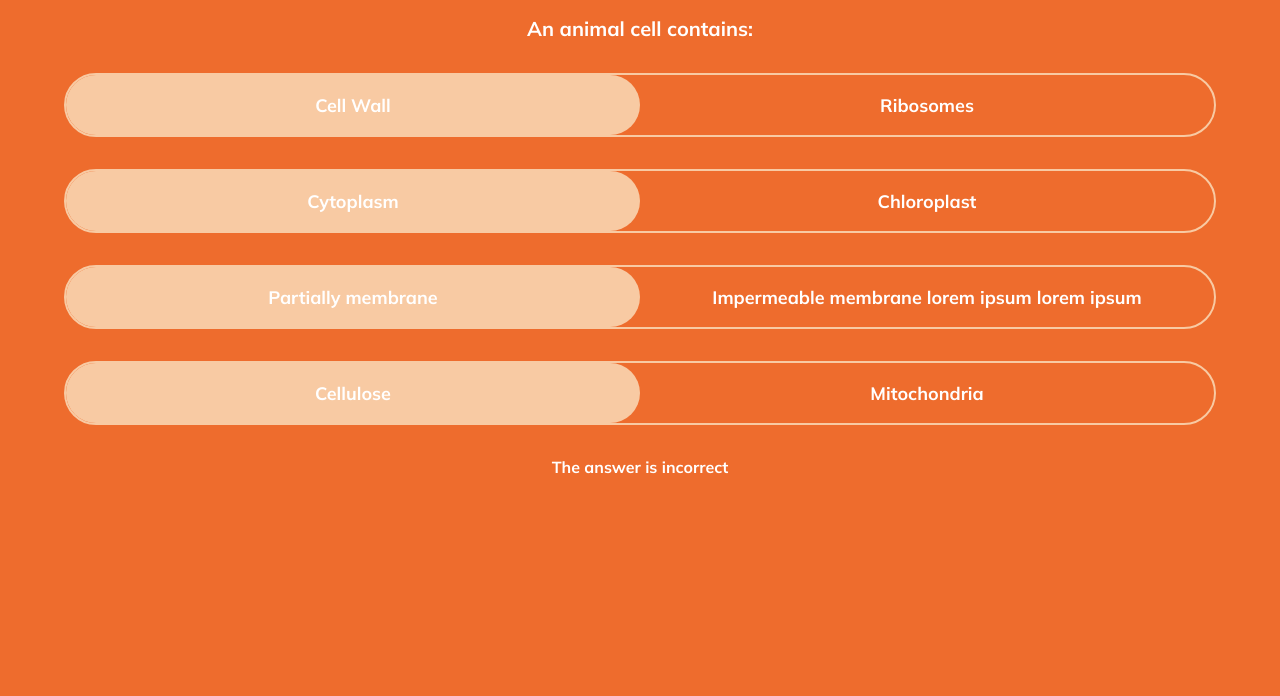
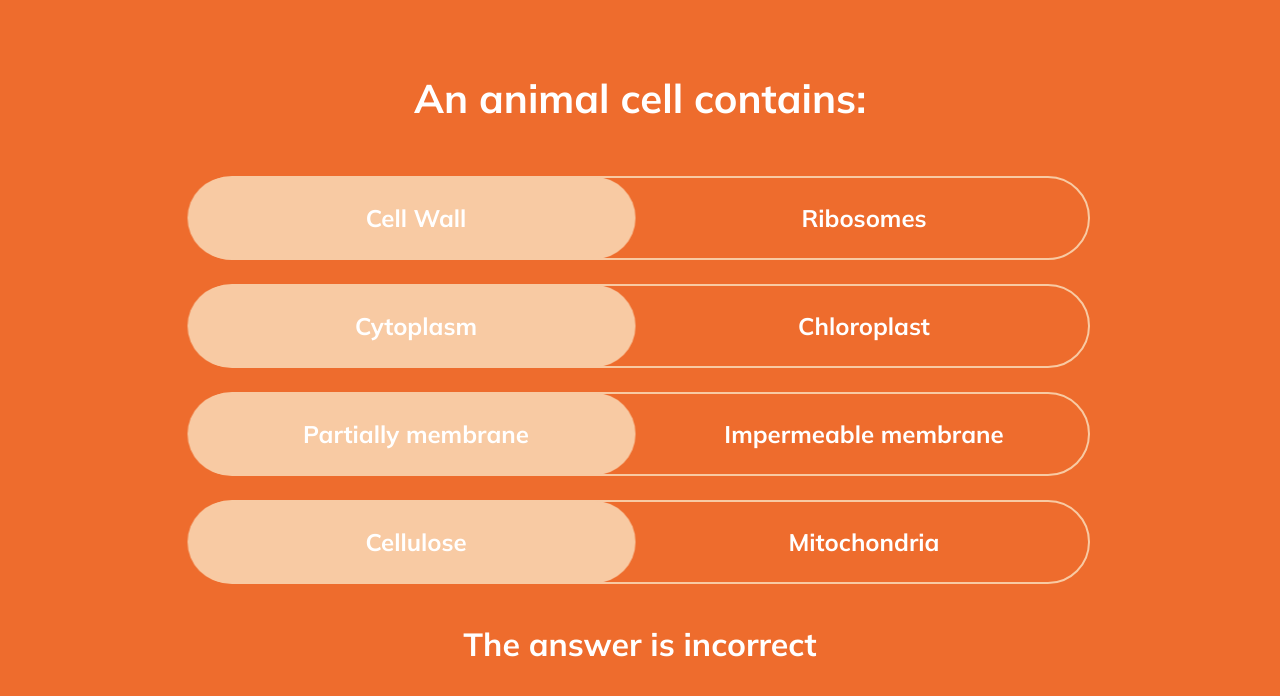
Before and after one commit to TheThomasY/quiz-toggle, a React (Create React App) app: page / in a window 1280 px wide. Shown: the top 696 px of the page. Built offline with nearby package versions, Linux system fonts and the light colour scheme.

Commit message:
style: desktop styles and minor tweaks to bubbles

```diff
--- a/src/App.scss
+++ b/src/App.scss
@@ -1,7 +1,8 @@
-@import './styles/colors.module.scss';
+@import './styles/_variables.module.scss';
 
 .App {
   width: 90%;
+  max-width: 90rem;
   margin-inline: auto;
   color: #ffffff;
   text-align: center;
@@ -11,6 +12,7 @@
   margin-top: 1.6rem;
   font-size: 2rem;
   font-weight: 700;
+  line-height: 3.2rem;
 }
 
 .answers-list {
@@ -21,3 +23,16 @@
   margin-top: 3.2rem;
   font-size: 1.6rem;
 }
+
+@media (min-width: $lg) {
+  .question {
+    margin-top: 7rem;
+    font-size: 4rem;
+    line-height: 5.6rem;
+  }
+
+  .answers-status {
+    margin-top: 4rem;
+    font-size: 3.2rem;
+  }
+}
--- a/src/App.tsx
+++ b/src/App.tsx
@@ -21,7 +21,7 @@ function App() {
       answerOptions: [
         ['Cell Wall', 'Ribosomes'],
         ['Cytoplasm', 'Chloroplast'],
-        ['Partially membrane', 'Impermeable membrane lorem ipsum lorem ipsum'],
+        ['Partially membrane', 'Impermeable membrane'],
         ['Cellulose', 'Mitochondria']
       ],
       correct: [1,1,0,0]
--- a/src/components/AnswerOptions.scss
+++ b/src/components/AnswerOptions.scss
@@ -1,14 +1,13 @@
+@import '../styles/_variables.module.scss';
+
 .answer-options {
   margin-top: 3.2rem;
-
   display: flex;
   justify-content: space-around;
   align-items: center;
   flex-wrap: wrap;
-
   border: 2px solid #f8caa3;
   border-radius: 5rem;
-
   position: relative;
 }
 
@@ -16,7 +15,7 @@
   height: 6rem;
   min-width: 50%;
   flex-grow: 1;
-  padding: 0.9rem;
+  padding: 0 1rem;
   display: grid;
   place-items: center;
   font-size: 1.8rem;
@@ -28,22 +27,39 @@
 .selection-bubble-lr {
   position: absolute;
   width: 50%;
-  height: 100%;
+  height: 102%;
   left: 0;
-  top: 0;
-  border-radius: 5rem;
+  top: -1%;
+  border-radius: 50px;
   background-color: #f8caa3;
   transition: all ease 0.5s;
 }
 
 .selection-bubble-ud {
   position: absolute;
-  width: 100%;
-  height: 50%;
-  left: 0;
-  top: 0;
+  width: 101%;
+  height: 51%;
+  left: -0.5%;
+  top: -0.5%;
   background-color: #f8caa3;
   transition: border-radius ease 0.4s;
+}
+
+@media (min-width: $lg) {
+  .answer-options {
+    margin-top: 2.4rem;
+    border-radius: 10rem;
+  }
+
+  .answer-options:first-child {
+    margin-top: 5rem;
+  }
+
+  .single-option {
+    height: 8rem;
+    font-size: 2.4rem;
+    line-height: 3.8rem;
+  }
 }
 
 // * Animations for up, down, left, right
@@ -53,10 +69,10 @@
 }
 @keyframes slide-right {
   0% {
-    transform: translateX(0);
+    transform: translateX(-1%);
   }
   100% {
-    transform: translateX(100%);
+    transform: translateX(101%);
   }
 }
 
@@ -66,17 +82,17 @@
 }
 @keyframes slide-left {
   0% {
-    transform: translateX(100%);
+    transform: translateX(101%);
   }
   100% {
-    transform: translateX(0%);
+    transform: translateX(-1%);
   }
 }
 
 // animation slide-up
 .slide-up {
-  border-top-left-radius: 4.5rem;
-  border-top-right-radius: 4.5rem;
+  border-top-left-radius: 50px;
+  border-top-right-radius: 50px;
   animation: slide-up 0.25s cubic-bezier(0.25, 0.46, 0.45, 0.94) both;
 }
 @keyframes slide-up {
@@ -84,19 +100,19 @@
     transform: translateY(100%);
   }
   100% {
-    transform: translateY(0%);
+    transform: translateY(0);
   }
 }
 
 // animation slide-down
 .slide-down {
-  border-bottom-left-radius: 4.5rem;
-  border-bottom-right-radius: 4.5rem;
+  border-bottom-left-radius: 50px;
+  border-bottom-right-radius: 50px;
   animation: slide-down 0.25s cubic-bezier(0.25, 0.46, 0.45, 0.94) both;
 }
 @keyframes slide-down {
   0% {
-    transform: translateY(0%);
+    transform: translateY(0);
   }
   100% {
     transform: translateY(100%);
--- a/src/components/AnswerOptions.tsx
+++ b/src/components/AnswerOptions.tsx
@@ -3,7 +3,7 @@ import React, { useState, useEffect, useRef } from 'react';
 
 // * Styles
 import './AnswerOptions.scss';
-import colors from '../styles/_colors.module.scss';
+import colors from '../styles/_variables.module.scss';
 
 type Props = {
   answerOptions: string[]
@@ -31,6 +31,7 @@ export default function AnswerOptions({answerOptions, correct} : Props) {
   const refAnswers = useRef<any>([]);
 
   useEffect(() => {
+    // ! Aggressively refreshes, should cap to reduce rerenders
     function handleResize() {
       // * Get the width of the list container, minus 4 for 2px border
       setListWidth(refUL.current.offsetWidth - 4);
@@ -52,7 +53,7 @@ export default function AnswerOptions({answerOptions, correct} : Props) {
   const [bubbleClass, setBubbleClass] = useState<string>('');
 
   useEffect(() => {
-    if (listWidth === answerWidth) {
+    if (listWidth <= answerWidth) {
       setBubbleClass('selection-bubble-ud ' + (selected === 0 ? 'slide-up' : 'slide-down'))
     } else {
       setBubbleClass('selection-bubble-lr ' + (selected === 0 ? 'slide-left' : 'slide-right'))
--- a/src/index.scss
+++ b/src/index.scss
@@ -1,4 +1,4 @@
-@import 'styles/_colors.module.scss';
+@import 'styles/_variables.module.scss';
 
 body {
   margin: 0;
--- a/src/styles/_colors.module.scss
+++ b/src/styles/_variables.module.scss
@@ -1,3 +1,9 @@
+// * Screen Sizes
+$sm: '640px';
+$md: '768px';
+$lg: '1024px';
+$xl: '1280px';
+
 // * Backgrounds
 
 // * Orange
```
